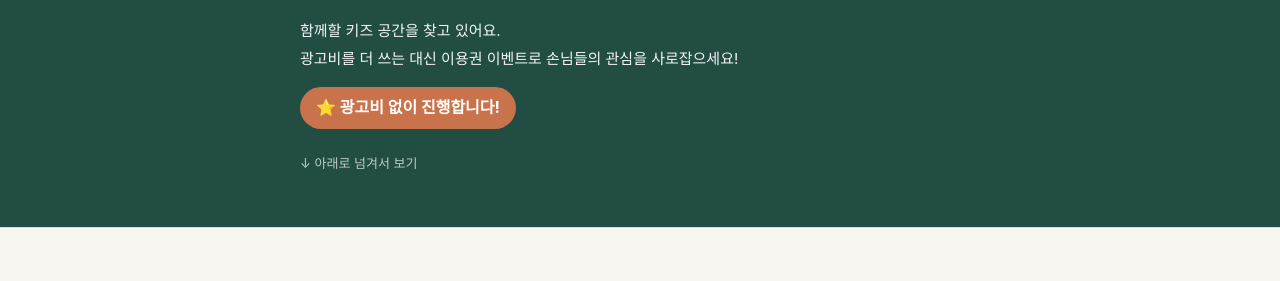
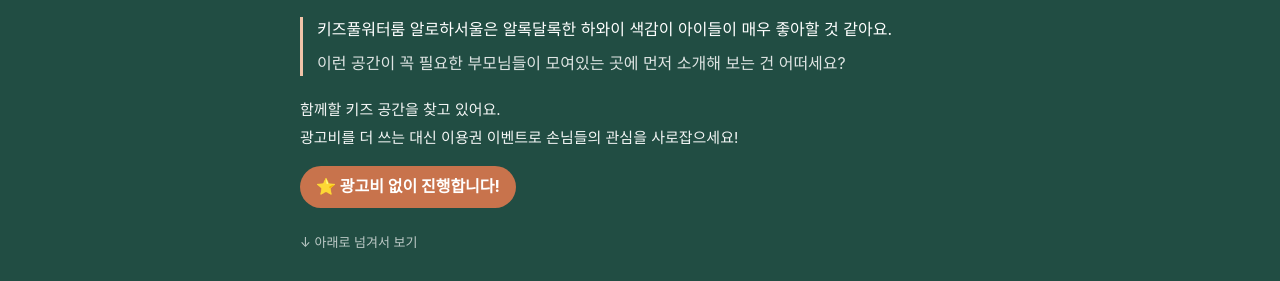
Before and after one commit to babisei0904/jinny-proposal, a plain HTML site: page p/b604428a74/index.html in a window 1280 px wide. Shown: the part 777-1058 px from the top of the page. Drawn offline with Linux system fonts and the light colour scheme; a web font is replaced by a local one.

Commit message:
제안서 페이지 업데이트

```diff
--- a/p/b604428a74/index.html
+++ b/p/b604428a74/index.html
@@ -175,7 +175,7 @@ padding:4px 10px;border-radius:6px}
 <div class="ch-head"><div><small>JINNY MOM / SPACE COLLABORATION</small><b>이용권 이벤트 제안</b></div><div class="ch-no">01</div></div>
 <p class="to">키즈풀워터룸 알로하서울 사장님께</p>
 <h1 class="br"><span class="ln"><em>키즈풀워터룸 알로하서울을</em> 찾아 올</span><span class="ln">새로운 가족 손님을 만나보세요!</span></h1>
-
+<p class="quote"><span class="ln">키즈풀워터룸 알로하서울은 알록달록한 하와이 색감이 아이들이 매우 좋아할 것 같아요.</span><span class="after">이런 공간이 꼭 필요한 부모님들이 모여있는 곳에 먼저 소개해 보는 건 어떠세요?</span></p>
 <ul class="points"><li>함께할 키즈 공간을 찾고 있어요.</li><li>광고비를 더 쓰는 대신 이용권 이벤트로 손님들의 관심을 사로잡으세요!</li></ul>
 <span class="badge">⭐ 광고비 없이 진행합니다!</span>
 <p class="hint">↓ 아래로 넘겨서 보기</p>
```
